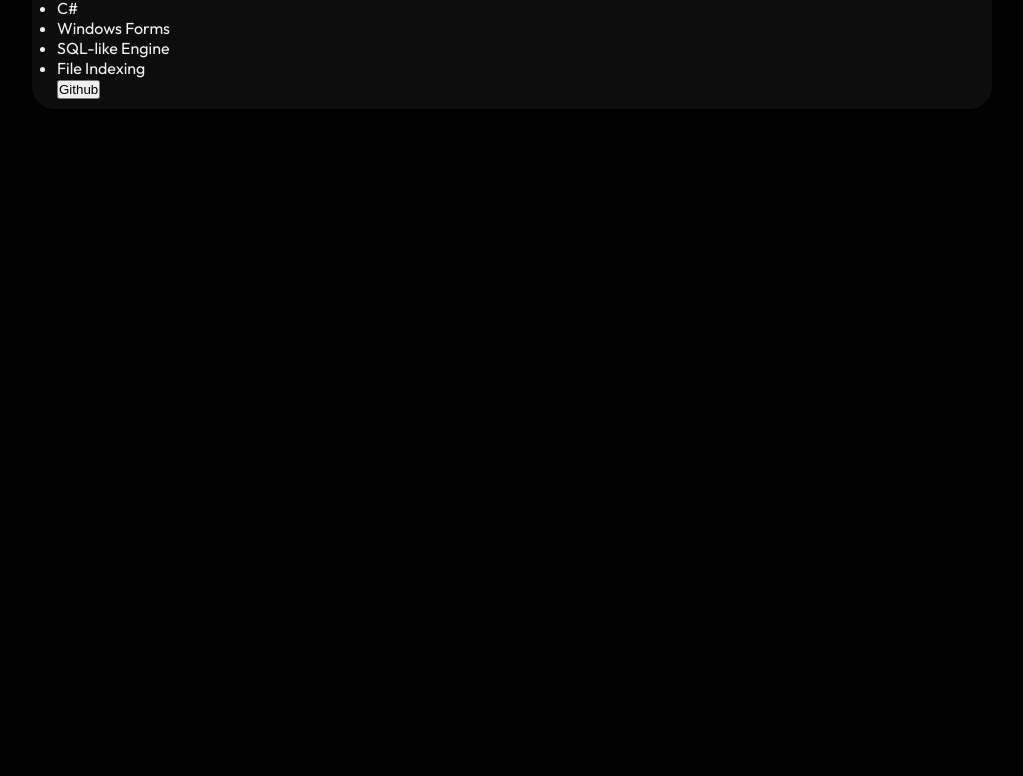
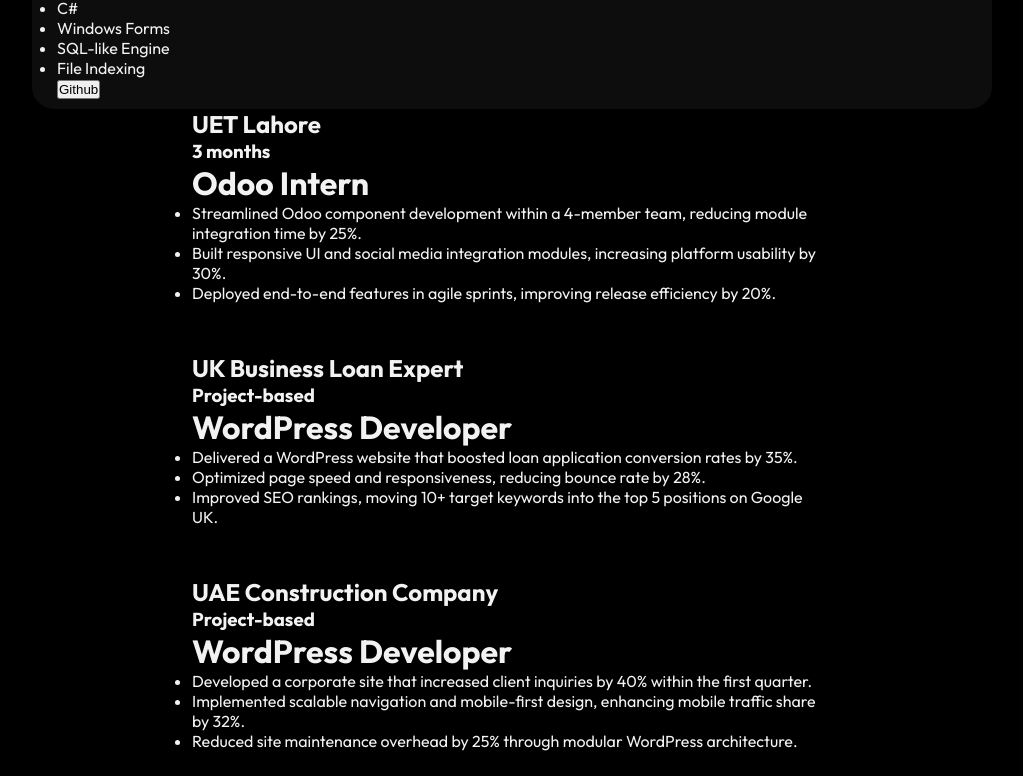
Before and after one commit to mooojn/moon-folio, a Next.js app: page / in a window 1280 px wide. Shown: the part 3544-4320 px from the top of the page, without its empty margins (128-1151 px from the left). Before the commit the page ends 3653 px from the top, so only its background shows below. Built offline with nearby package versions, Linux system fonts and the light colour scheme.

Commit message:
Add experiences content

```diff
--- a/src/sections/Experiences.tsx
+++ b/src/sections/Experiences.tsx
@@ -2,9 +2,26 @@ import styles from "@/styles/experiences.module.css";
 import experiences from "@/data/experiences.json";
 
 export default function Experiences() {
-  return (
-    <div className={styles.experiences}>
+    return (
+        <div className={styles.experiences}>
+            {experiences.map((experience, id) =>
+                <Experience key={id} experience={experience} />
+            )}
+        </div>
+    );
+}
 
-    </div>
-  );
+function Experience({ experience }: { experience: any }) {
+    return (
+        <div className={styles.experience}>
+            <h2>{experience.company}</h2>
+            <h3>{experience.period}</h3>
+            <h1>{experience.role}</h1>
+            <ul>
+                {experience.points.map((point: any, id: any) =>
+                    <li key={id}>{point}</li>
+                )}
+            </ul>
+        </div>
+    );
 }
--- a/src/styles/experiences.module.css
+++ b/src/styles/experiences.module.css
@@ -1,3 +1,13 @@
 .experiences {
+  display: flex;
+  flex-direction: column;
+  gap: 50px;
+}
 
+.experience {
+  display: flex;
+  flex-direction: column;
+  /* background: red; */
+  width: 50%;
+  margin: 0 auto;
 }
```
